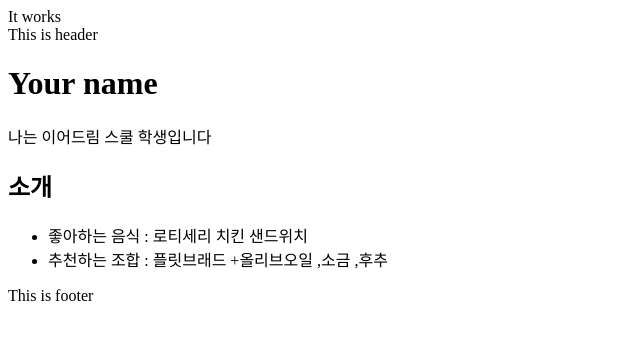
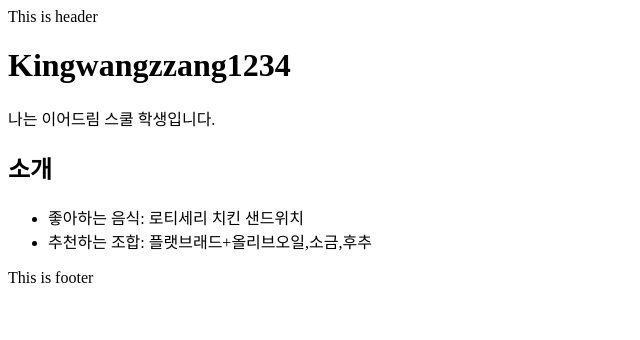
Before and after one commit to 2384star/2384star.github.io, a plain HTML site: page index.html in a window 1280 px wide. Shown: the whole page, without its empty margins (0-640 px from the left). Drawn offline with Linux system fonts and the light colour scheme.

Commit message:
feat : add html

```diff
--- a/index.html
+++ b/index.html
@@ -1,31 +1,20 @@
-
-
-<!-- index.html -->
 <!DOCTYPE html>
-<html>
 <html lang="ko-KR">
   <head>
     <meta charset="utf-8">
-  <title>My first Page</title>
-  <meta name="viewport" content="width=device-width, initial-scal=1.0">
+    <title>My first HTML Page</title>
+    <meta name="viewport" content="width=device-width, initial-scale=1.0">
+    <link rel="stylesheet" type="text/css" href="./style.css">
   </head>
-
-
-
-
-
-
-<body>It works</body> </html>
-
   <body>
     <header>This is header</header>
     <main class="container">
- <h1>Your name</h1>
- <p>나는 이어드림 스쿨 학생입니다</p>
+      <h1>Kingwangzzang1234</h1>
+      <p>나는 이어드림 스쿨 학생입니다.</p>
       <h2>소개</h2>
       <ul>
-   <li>좋아하는 음식 : 로티세리 치킨 샌드위치 </li>
-   <li>추천하는 조합 : 플릿브래드 +올리브오일 ,소금 ,후추 </li>
+        <li>좋아하는 음식: 로티세리 치킨 샌드위치</li>
+        <li>추천하는 조합: 플랫브래드+올리브오일,소금,후추</li>
       </ul>
     </main>
     <footer>This is footer</footer>
```
Lines whose indentation alone changed are shown as unchanged.
